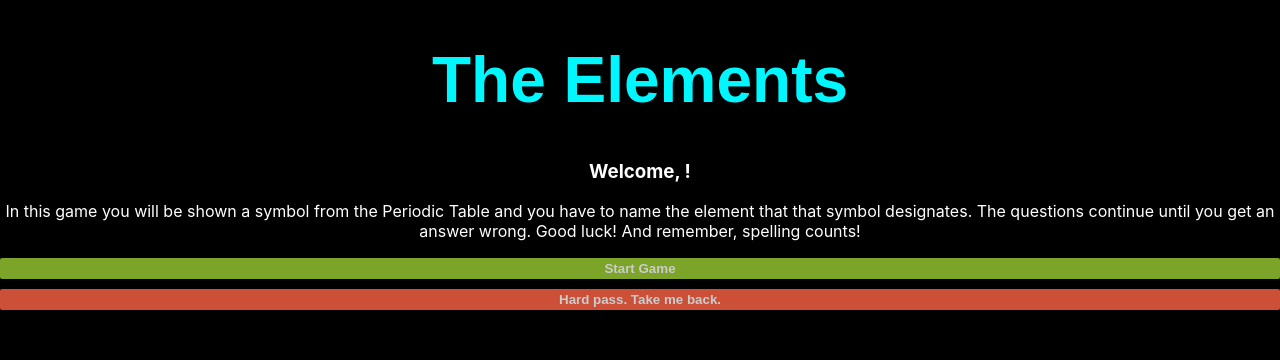
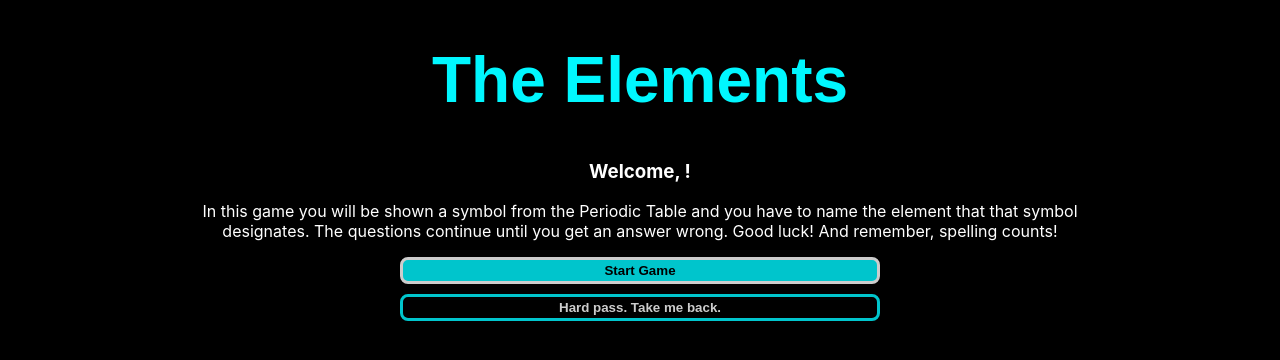
Before and after one commit to AngusJK/Elements-Quiz, a React (Create React App) app: page /guessname in a window 1280 px wide. Shown: the top 360 px of the page. Built offline with nearby package versions, Linux system fonts and the light colour scheme.

Commit message:
adds styles to game rules page

```diff
--- a/src/App.css
+++ b/src/App.css
@@ -49,34 +49,39 @@
 
 .play {
   text-decoration: none;
+  background-color: lightgreen;
 }
 
 .high-scores {
   appearance:none;
   -webkit-appearance:none;
+  background-color: lightpink;
 }
 
 .start-game-btn {
   opacity: 0.8;
   padding: 3px 10px;
-  background-color: yellowgreen;
-  color: white;
-  border-radius: 2px;
-  border: none;
+  background-color: #00f7ff;
+  color: black;
+  border-radius: 8px;
+  border: 3px solid white;
+  width: 50%;
 }
 
 .start-game-btn:hover {
   opacity: 1.0;
+
 }
 
 .escape-btn {
   opacity: 0.8;
   padding: 3px 10px;
-  border: none;
-  background-color: tomato;
+  border: 3px solid #00f7ff;
+  background-color: black;
   color: white;
-  border-radius: 2px;
+  border-radius: 8px;
   margin-top: 10px;
+  width: 50%;
 }
 
 .escape-btn:hover {
@@ -102,7 +107,7 @@
 }
 
 .home-page {
-  background-color: grey;
+  background-color: #696969;
   width: 70%;
   margin: 0 auto;
   padding: 10px;
@@ -116,7 +121,9 @@
   background-color: #00f7ff;
   font-weight: 600;
 }
-.question, .answer {
+.question {
+  width: 75%;
+  margin: 0 auto;
   color: white;
   text-align: center;
 }
@@ -141,4 +148,9 @@
 
 .nav-links {
   list-style-type: none;
+  padding: 0;
 }
+
+.game {
+  margin: 12px 0;
+}
```
